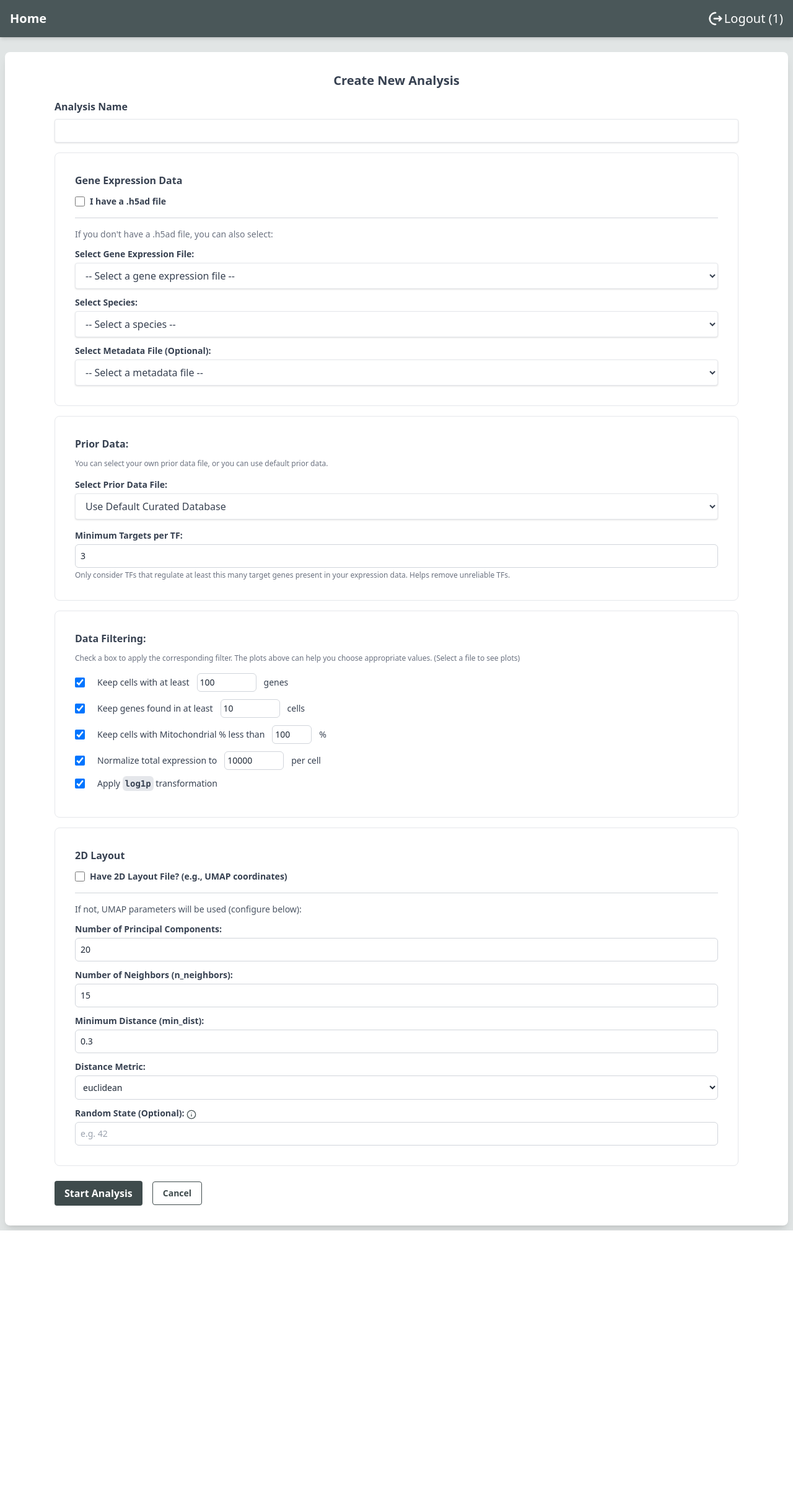
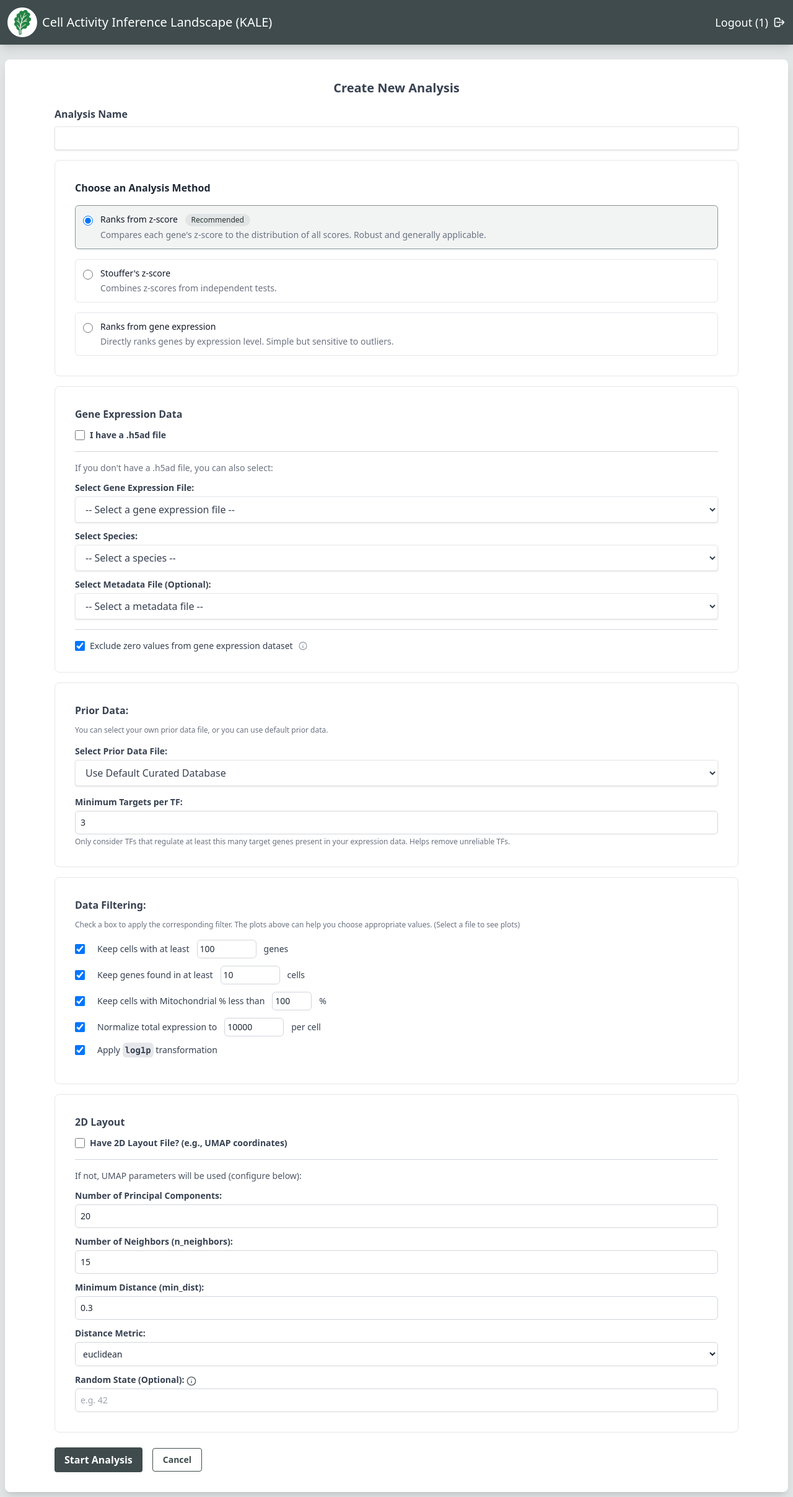
Before and after one commit to PathwayAndDataAnalysis/TF-PREDICTION-WEB, a Flask app: page /analysis/create in a window 1280 px wide. Shown: the whole page at 62% size. Before the commit the page ends 1985 px from the top, so only its background shows below. Run offline with Flask 3, Linux system fonts and the light colour scheme; the visitor is signed in with stand-in values (Sample User, id 1); style sheets or scripts are compiled from the project's sources; some libraries are stand-ins or nearby versions.

Commit message:
Two new methods added, app icon added

```diff
--- a/app/routes.py
+++ b/app/routes.py
@@ -373,7 +373,7 @@ def create_analysis():
             flash("Analysis name too long. Maximum 100 characters.", "error")
             return redirect(url_for("main_routes.create_analysis_page"))
 
-        # Check for existing analysis with same name
+        # Check for existing analysis with the same name
         all_users_data = get_all_users_data()
         user_analyses = all_users_data.get(current_user.id, {}).get("analyses", [])
         if any(a.get("name") == analysis_name for a in user_analyses):
@@ -384,9 +384,10 @@ def create_analysis():
         have_h5ad = request.form.get("have_h5ad") == "on"
         selected_h5ad_file = request.form.get("selected_h5ad_file")
         gene_exp_file = request.form.get("gene_exp_file")
+        species = request.form.get("species") if request.form.get("species") and request.form.get("species") != "select-species" else "auto"
+        metadata_file = request.form.get("metadata_file")
+        ignore_zeros = request.form.get("ignore_zeros") == "on"
         prior_data_file = request.form.get("prior_data_file")
-        metadata_file = request.form.get("metadata_file")
-        species = request.form.get("species") if request.form.get("species") and request.form.get("species") != "select-species" else "auto"
 
         # 2D Layout Data
         have_2d_layout = request.form.get("have_2d_layout") == "on"
@@ -481,6 +482,7 @@ def create_analysis():
                         if not have_h5ad and metadata_file and metadata_file != "select-metadata-file"
                         else {}
                     ),
+                    "ignore_zeros": ignore_zeros
                 },
                 "prior_data" : {
                     "prior_data_filepath" : get_file_path(prior_data_file, current_user.id) if prior_data_file != "use-default-prior-data" else "Default",
@@ -507,6 +509,10 @@ def create_analysis():
         current_user_node["analyses"].append(new_analysis)
         save_all_users_data(all_users_data)
 
+        # The selected method for analysis
+        analysis_method = request.form.get("analysis_method")
+        # possible analysis_method: "ranks_from_zscore", "stouffers_zscore", "ranks_from_gene_expression"
+
         # 1. Run UMAP Pipeline in the background to generate 2D layout
         run_in_background(
             run_umap_pipeline,
@@ -514,6 +520,8 @@ def create_analysis():
             analysis_id,
             new_analysis,
             have_2d_layout,
+            analysis_method,
+            ignore_zeros,
             update_status_fn=update_analysis_status,
             run_analysis_fn=run_tf_analysis
         )
--- a/app/umap_pipeline.py
+++ b/app/umap_pipeline.py
@@ -43,7 +43,7 @@ def validate_input_files(analysis_data):
 
 
 def run_umap_pipeline(
-    user_id, analysis_id, analysis_data, have_2d_layout, update_status_fn, run_analysis_fn
+    user_id, analysis_id, analysis_data, have_2d_layout, analysis_method, ignore_zeros, update_status_fn, run_analysis_fn
 ):
     try:
         current_app.logger.info(f"[UMAP] Starting UMAP pipeline for user '{user_id}', analysis '{analysis_id}'.")
@@ -303,6 +303,8 @@ def run_umap_pipeline(
                 analysis_id=analysis_id,
                 analysis_data=analysis_data,
                 adata=adata,
+                analysis_method=analysis_method,
+                ignore_zeros=ignore_zeros,
                 update_analysis_status_fn=update_status_fn,
             )
         except Exception as e:
--- a/templates/base.html
+++ b/templates/base.html
@@ -3,33 +3,43 @@
 	<head>
 		<meta charset="UTF-8" />
 		<meta name="viewport" content="width=device-width, initial-scale=1.0" />
-		<title>{% block title %}TF Activity{% endblock %}</title>
+
+		<link rel="icon" type="image/svg+xml" href="{{ url_for('static', filename='images/favicon.ico') }}">
+		<title>{% block title %}KALE{% endblock %} - Cell Activity Inference Landscape</title>
 
 		<link href="{{ url_for('static', filename='css/dist/output.css') }}" rel="stylesheet" />
 	</head>
 
 	<body class="bg-blue-100 text-gray-800 h-screen flex flex-col">
-		<nav class="bg-blue-500 p-4 text-white text-xl shadow-md">
+
+        <!-- Navbar with the brand and colors -->
+		<nav class="bg-blue-600 p-3 text-white shadow-lg">
 			<div class="container mx-auto flex justify-between items-center">
+				<a href="{{ url_for('main_routes.index') }}"
+				   class="flex items-center space-x-2 group"
+				   title="Cell Activity Inference Landscape">
+					<div class="w-12 h-12 p-1 bg-white rounded-full group-hover:text-blue-300 transition-colors">
+						<img src="{{ url_for('static', filename='images/kale-icon.png') }}" alt="KALE Icon" class="stroke-current text-white">
+					</div>
+					<span class="text-xl font-medium hover:text-blue-300">Cell Activity Inference Landscape (KALE)</span>
+				</a>
+
 				<div>
 					{% if current_user.is_authenticated %}
-					    <a href="{{ url_for('main_routes.index') }}" class="mr-4 hover:text-blue-200 font-bold">Home</a>
+					    <a href="{{ url_for('auth.logout') }}" class="text-lg hover:text-blue-300 transition-colors inline-flex items-center">
+					        Logout ({{ current_user.id }})
+					        <svg xmlns="http://www.w3.org/2000/svg" class="h-5 w-5 ml-2" fill="none" viewBox="0 0 24 24" stroke="currentColor" stroke-width="2">
+                                <path stroke-linecap="round" stroke-linejoin="round" d="M17 16l4-4m0 0l-4-4m4 4H7m6 4v1a3 3 0 01-3 3H6a3 3 0 01-3-3V7a3 3 0 013-3h4a3 3 0 013 3v1" />
+                            </svg>
+					    </a>
 					{% else %}
-                        <a class="mr-4 hover:text-blue-200 font-bold">Transcription Factor Prediction </a>
-					{% endif %}
-				</div>
-				<div>
-					{% if current_user.is_authenticated %}
-					    <a href="{{ url_for('auth.logout') }}" class="hover:text-blue-200 flex items-center">
-					        <svg width="28px" height="28px" viewBox="0 0 24 24" fill="none" xmlns="http://www.w3.org/2000/svg" stroke="#ffffff" stroke-width="0.768">
-                                <g id="SVGRepo_bgCarrier" stroke-width="0"></g><g id="SVGRepo_tracerCarrier" stroke-linecap="round" stroke-linejoin="round" stroke="#CCCCCC" stroke-width="0.192"></g><g id="SVGRepo_iconCarrier"> <path d="M12 3.25C12.4142 3.25 12.75 3.58579 12.75 4C12.75 4.41421 12.4142 4.75 12 4.75C7.99594 4.75 4.75 7.99594 4.75 12C4.75 16.0041 7.99594 19.25 12 19.25C12.4142 19.25 12.75 19.5858 12.75 20C12.75 20.4142 12.4142 20.75 12 20.75C7.16751 20.75 3.25 16.8325 3.25 12C3.25 7.16751 7.16751 3.25 12 3.25Z" fill="#ffffff"></path> <path d="M16.4697 9.53033C16.1768 9.23744 16.1768 8.76256 16.4697 8.46967C16.7626 8.17678 17.2374 8.17678 17.5303 8.46967L20.5303 11.4697C20.8232 11.7626 20.8232 12.2374 20.5303 12.5303L17.5303 15.5303C17.2374 15.8232 16.7626 15.8232 16.4697 15.5303C16.1768 15.2374 16.1768 14.7626 16.4697 14.4697L18.1893 12.75H10C9.58579 12.75 9.25 12.4142 9.25 12C9.25 11.5858 9.58579 11.25 10 11.25H18.1893L16.4697 9.53033Z" fill="#ffffff"></path> </g>
-                            </svg>
-					        Logout ({{ current_user.id }})
-					    </a>
+					    <a href="{{ url_for('auth.login') }}" class="text-lg mr-4 hover:text-blue-300">Login</a>
+					    <a href="{{ url_for('auth.signup') }}" class="text-lg hover:text-blue-300">Sign Up</a>
 					{% endif %}
 				</div>
 			</div>
 		</nav>
+
 
 		<div
 			id="flash-message-container"
@@ -89,6 +99,7 @@
 		</div>
 
 		<main class="container mx-auto mt-2 p-2 flex-grow">{% block content %}{% endblock %}</main>
+
         <script src="https://cdn.plot.ly/plotly-3.0.1.min.js" charset="utf-8"></script>
 		<script src="{{ url_for('static', filename='js/common.js') }}" defer></script>
 	</body>
--- a/templates/create_analysis.html
+++ b/templates/create_analysis.html
@@ -11,6 +11,44 @@
                 class="shadow appearance-none border rounded w-full py-2 px-3 text-gray-700 leading-tight focus:outline-none focus:shadow-outline" />
         </div>
 
+        <!-- Analysis Method Section -->
+        <div class="p-8 rounded-lg mb-4 border border-gray-200">
+            <h3 class="font-bold text-gray-800 text-md mb-4">Choose an Analysis Method</h3>
+            <div class="space-y-4">
+                <div class="flex items-start p-3 border rounded-md has-[:checked]:bg-blue-50 has-[:checked]:border-blue-400">
+                    <input type="radio" id="method_ranks_zscore" name="analysis_method" value="ranks_from_zscore"
+                           class="h-4 w-4 mt-1 text-blue-600 border-gray-300 focus:ring-blue-500" checked>
+                    <div class="ml-3 text-sm">
+                        <label for="method_ranks_zscore" class="font-medium text-gray-900">
+                            Ranks from z-score
+                            <span class="ml-2 inline-flex items-center px-2.5 py-0.5 rounded-full text-xs font-medium bg-blue-100 text-blue-800">
+                                Recommended
+                            </span>
+                        </label>
+                        <p class="text-gray-500 mt-1">Compares each gene's z-score to the distribution of all scores. Robust and generally applicable.</p>
+                    </div>
+                </div>
+
+                <div class="flex items-start p-3 border rounded-md has-[:checked]:bg-blue-50 has-[:checked]:border-blue-400">
+                    <input type="radio" id="method_stouffers" name="analysis_method" value="stouffers_zscore"
+                           class="h-4 w-4 mt-1 text-blue-600 border-gray-300 focus:ring-blue-500">
+                    <div class="ml-3 text-sm">
+                        <label for="method_stouffers" class="font-medium text-gray-900">Stouffer's z-score</label>
+                        <p class="text-gray-500 mt-1">Combines z-scores from independent tests.</p>
+                    </div>
+                </div>
+
+                <div class="flex items-start p-3 border rounded-md has-[:checked]:bg-blue-50 has-[:checked]:border-blue-400">
+                    <input type="radio" id="method_ranks_expression" name="analysis_method" value="ranks_from_gene_expression"
+                           class="h-4 w-4 mt-1 text-blue-600 border-gray-300 focus:ring-blue-500">
+                    <div class="ml-3 text-sm">
+                        <label for="method_ranks_expression" class="font-medium text-gray-900">Ranks from gene expression</label>
+                        <p class="text-gray-500 mt-1">Directly ranks genes by expression level. Simple but sensitive to outliers.</p>
+                    </div>
+                </div>
+            </div>
+        </div>
+
         <!-- Gene Expression Section -->
         <div class="p-8 rounded-lg mb-4 border border-gray-200">
             <p class="font-bold text-gray-700 mb-3 text-md">Gene Expression Data</p>
@@ -20,6 +58,8 @@
                     onchange="toggleH5adSection()" />
                 <label for="have_h5ad" class="text-gray-700 text-sm font-semibold">I have a .h5ad file</label>
             </div>
+
+            <hr class="my-4 border-gray-300" />
 
             <div id="h5ad_selection_section" class="space-y-2" style="display: none">
                 <label for="selected_h5ad_file" class="block text-gray-700 text-sm font-semibold mb-1">Select .h5ad File:</label>
@@ -43,7 +83,6 @@
             </div>
 
             <div id="separate_files_section" class="space-y-3">
-                <hr class="my-4 border-gray-300" />
                 <p class="text-sm text-gray-500 mb-2">If you don't have a .h5ad file, you can also select:</p>
                 <div>
                     <label for="gene_exp_file" class="block text-gray-700 text-sm font-semibold mb-1">Select Gene Expression File:</label>
@@ -85,6 +124,25 @@
                     </select>
                 </div>
             </div>
+
+            <hr class="my-4 border-gray-300" />
+
+            <div class="mt-4 flex items-center group">
+                <input type="checkbox" id="ignore_zeros" name="ignore_zeros" value="on"
+                    class="h-4 w-4 text-blue-600 border-gray-300 rounded focus:ring-blue-500 mr-2" checked/>
+                <label for="ignore_zeros" class="text-gray-700 text-sm font-medium">Exclude zero values from gene expression dataset</label>
+
+                <div class="relative ml-2">
+                    <svg xmlns="http://www.w3.org/2000/svg" class="h-4 w-4 text-gray-400" fill="none" viewBox="0 0 24 24" stroke="currentColor">
+                        <path stroke-linecap="round" stroke-linejoin="round" stroke-width="2" d="M13 16h-1v-4h-1m1-4h.01M21 12a9 9 0 11-18 0 9 9 0 0118 0z" />
+                    </svg>
+
+                    <div class="absolute bottom-full left-1/2 -translate-x-1/2 mb-2 w-64 p-2 bg-gray-800 text-white text-xs rounded-md shadow-lg opacity-0 group-hover:opacity-100 transition-opacity duration-300 pointer-events-none">
+                        Check this to exclude data points with a value of zero from all calculations. This is useful for focusing only on actively expressed genes.
+                    </div>
+                </div>
+            </div>
+
         </div>
 
         <!-- QC Plots Section -->
--- a/templates/login.html
+++ b/templates/login.html
@@ -16,7 +16,6 @@
             <label for="password" class="block text-gray-700 text-sm font-bold mb-2">Password:</label>
             <input type="password" id="password" name="password" required
                 class="shadow appearance-none border rounded w-full py-2 px-3 text-gray-700 mb-1 leading-tight focus:outline-none focus:shadow-outline">
-            <!-- Optional: Add forgot password link here -->
         </div>
         <div class="flex items-center justify-between">
             <input type="submit" value="Login"
--- a/templates/signup.html
+++ b/templates/signup.html
@@ -24,7 +24,7 @@
         </div>
         <div class="flex items-center justify-between">
             <input type="submit" value="Sign Up"
-                class="bg-green-500 hover:bg-green-700 text-white font-bold py-2 px-4 rounded focus:outline-none focus:shadow-outline cursor-pointer">
+                class="bg-blue-500 hover:bg-blue-700 text-white font-bold py-2 px-4 rounded focus:outline-none focus:shadow-outline cursor-pointer">
             <a href="{{ url_for('auth.login') }}"
                 class="inline-block align-baseline font-bold text-sm text-blue-500 hover:text-blue-800">
                 Already have an account? Login
--- a/templates/view_analysis.html
+++ b/templates/view_analysis.html
@@ -248,6 +248,7 @@ block content %}
                         <label for="change-threshold-type" class="block text-sm text-gray-700 font-medium mb-1">
                             Significance Threshold Type:
                         </label>
+
                         <div class="flex flex-row justify-between space-x-2">
                             <div>
                                 <div class="flex items-center">
@@ -268,13 +269,12 @@ block content %}
                                     min="0.001"
                                     max="0.2"
                                     step="0.001"
-                                    class="p-2 border border-gray-300 rounded-md text-sm w-full mt-1 disabled:bg-gray-200 disabled:text-gray-600"
+                                    class="p-2 border border-gray-300 rounded-md text-xs w-full mt-1 disabled:bg-gray-200 disabled:text-gray-600"
                                     placeholder="e.g., 0.1"
                                 />
                             </div>
 
                             <div class="border-l border-gray-300"></div>
-
                             <div>
                                 <div class="flex items-center">
                                     <input
@@ -291,7 +291,7 @@ block content %}
                                     name="p-val-threshold"
                                     id="p-val-threshold"
                                     max="1.0"
-                                    class="p-2 border border-gray-300 rounded-md text-sm w-full mt-1 disabled:bg-gray-200 disabled:text-gray-600"
+                                    class="p-2 border border-gray-300 rounded-md text-xs w-full mt-1 disabled:bg-gray-200 disabled:text-gray-600"
                                     placeholder="e.g., 0.0015"
                                     disabled
                                 />
```
Also changed, not shown: app/tf_analysis.py (+101 -14 lines), static/images/favicon.ico (added), static/images/kale-icon.png (added).
